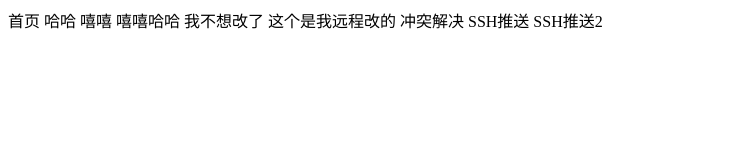
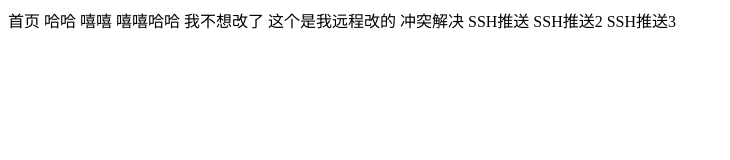
Before and after one commit to SiXi-git/chuanzhi_one, a plain HTML site: page index.html in a window 1280 px wide. Shown: the whole page, without its empty margins (0-730 px from the left). Drawn offline with Linux system fonts and the light colour scheme.

Commit message:
SSH第三次提交

```diff
--- a/index.html
+++ b/index.html
@@ -15,5 +15,6 @@
     冲突解决
     SSH推送
     SSH推送2
+    SSH推送3
 </body>
 </html>
```
